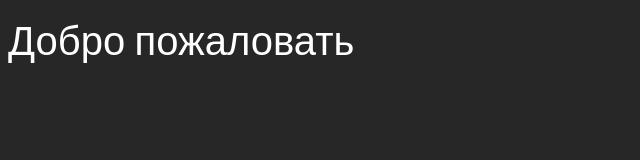
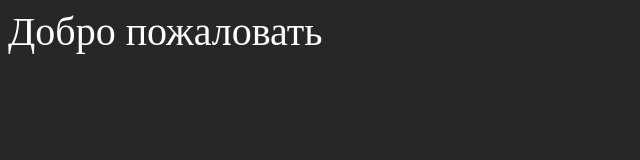
Before and after one commit to MingazovM/chto_delaem_v_seprukhove, a plain HTML site: page index.html in a window 1280 px wide. Shown: the whole page, without its empty margins (0-640 px from the left). Drawn offline with Linux system fonts and the light colour scheme.

Commit message:
Update index.html

```diff
--- a/index.html
+++ b/index.html
@@ -8,9 +8,10 @@ background-color:#272727;
 }
 .primer {
 color:#ffffff;
-font-family:Impact, sans-serif;
 font-size:40px;
 text-align: left;
+<link href="https://fonts.googleapis.com/css2?family=Prata&display=swap" rel="stylesheet">
+font-family:Prata, serif;
 }
 </style>
 </head>
```
